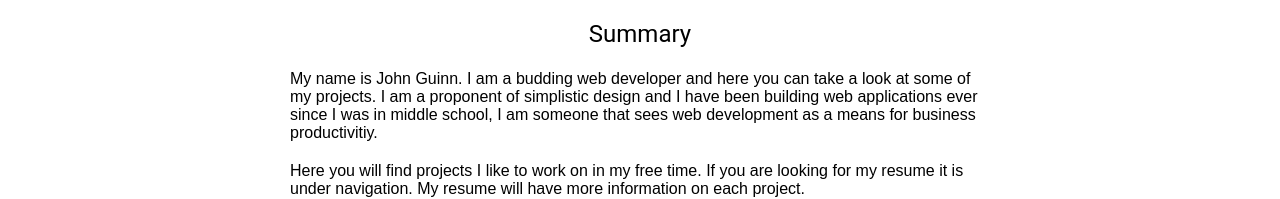
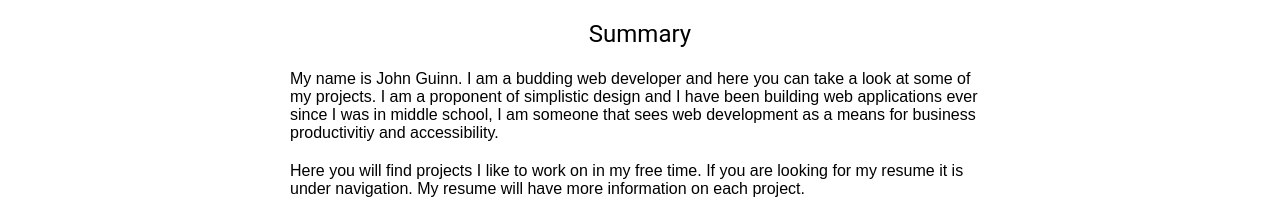
Before and after one commit to jguinn124/meetJohnGuinn, a React (Create React App) app: page / in a window 1280 px wide. Shown: the part 501-700 px from the top of the page. Built offline with nearby package versions, Linux system fonts and the light colour scheme; a web font is replaced by a local one.

Commit message:
Update LandingPage.js

```diff
--- a/src/components/LandingPage.js
+++ b/src/components/LandingPage.js
@@ -73,7 +73,8 @@ export default function LandingPage() {
                 can take a look at some of my projects. I am a proponent of
                 simplistic design and I have been building web applications ever
                 since I was in middle school, I am someone that sees web
-                development as a means for business productivitiy.
+                development as a means for business productivitiy and
+                accessibility.
               </Typography>
             </Grid>
           </Grid>
```
